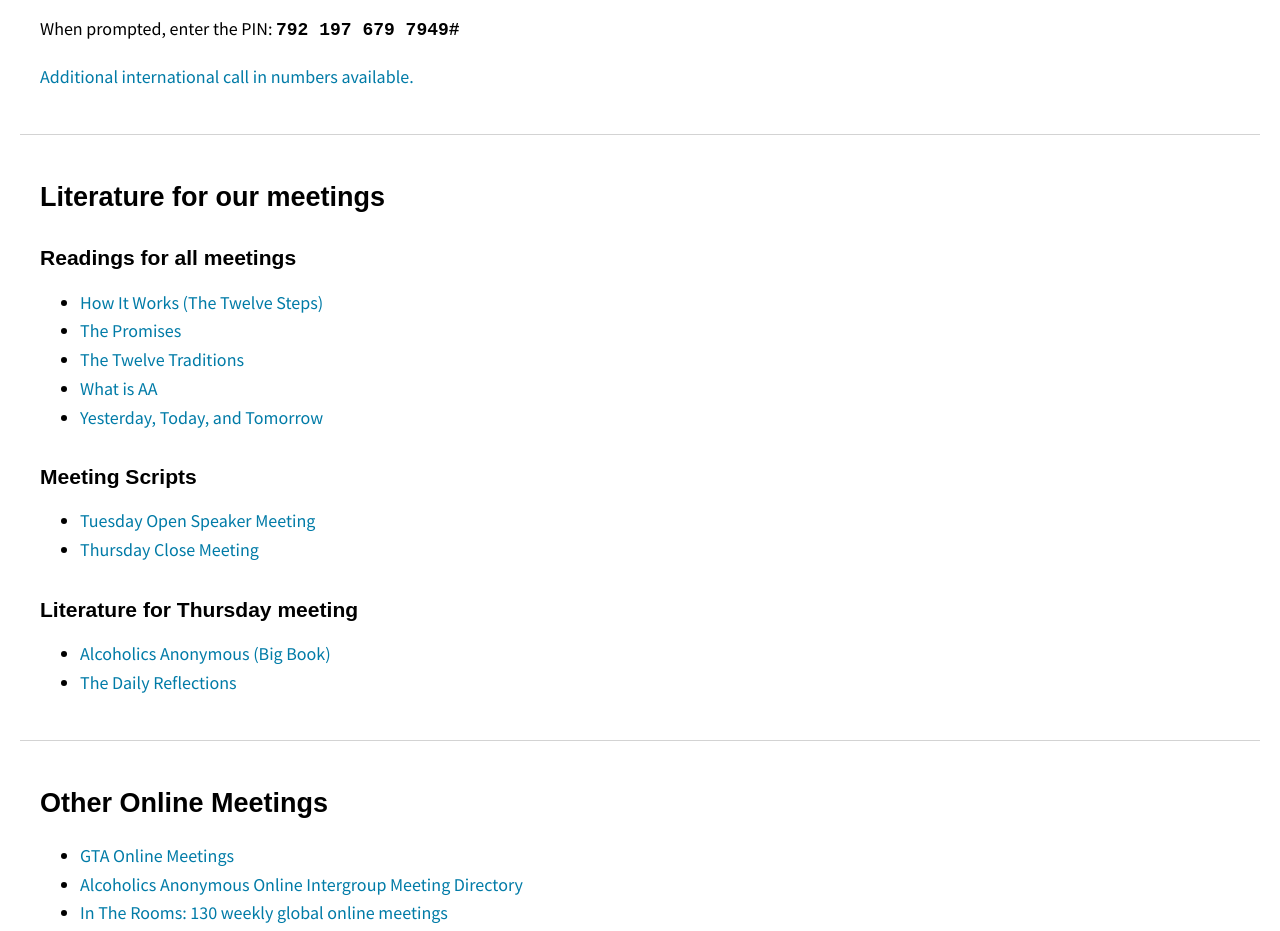
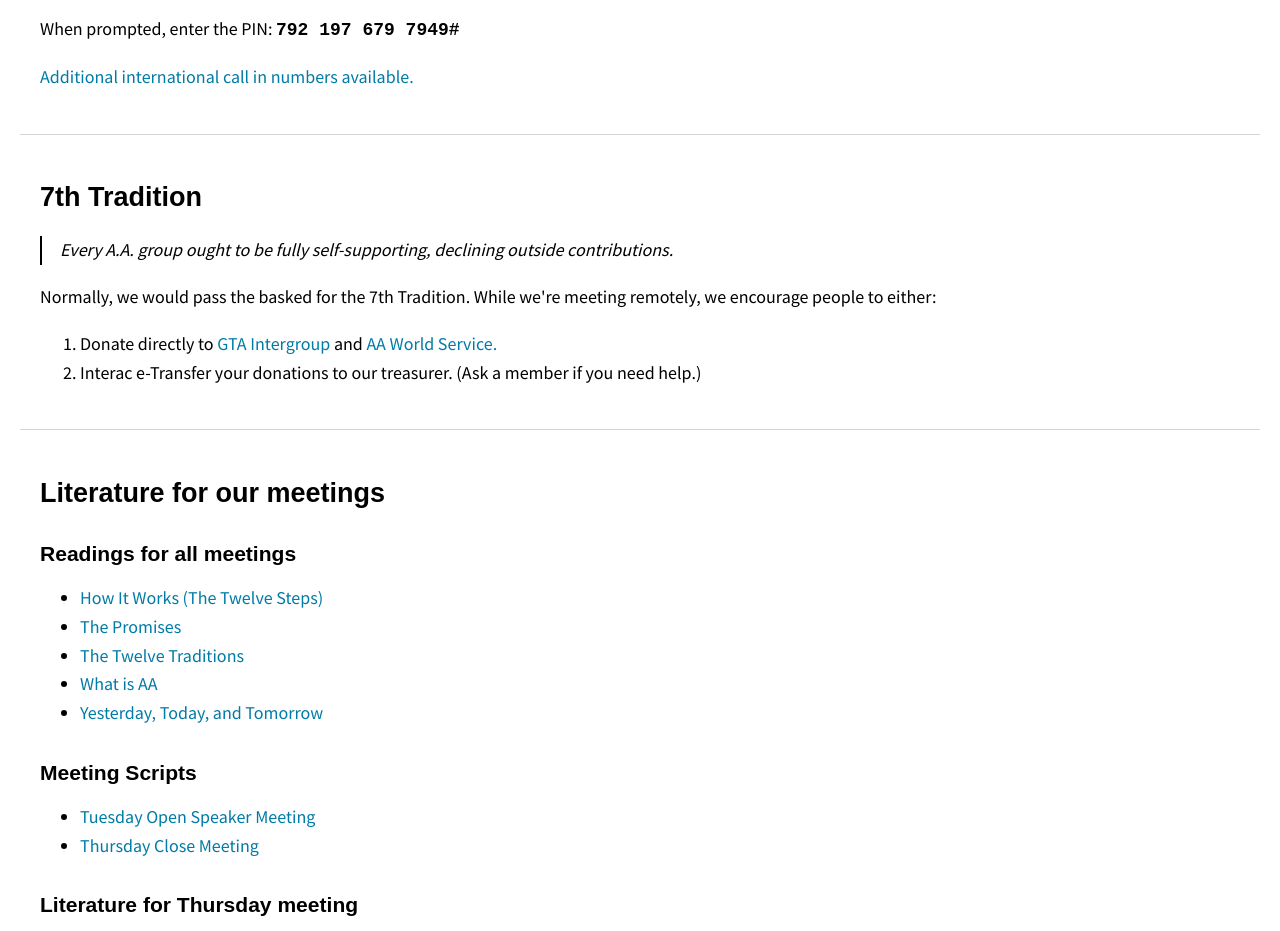
Before and after one commit to their-sober-press/mountroyalyork.com, a plain HTML site: page index.html in a window 1280 px wide. Shown: the part 1100-2031 px from the top of the page. Drawn offline with Linux system fonts and the light colour scheme; a web font is replaced by a local one.

Commit message:
Add 7th Tradition information

```diff
--- a/index.html
+++ b/index.html
@@ -58,6 +58,19 @@
 
     a:hover {
       text-decoration: underline;
+    }
+
+    blockquote {
+      border-left-width: 2px;
+      border-left-color: black;
+      border-left-style: solid;
+      display: block;
+      margin-block-start: 1em;
+      margin-block-end: 1em;
+      margin-inline-start: 0px;
+      margin-inline-end: 0px;
+      padding-left: 1em;
+      font-style: italic;
     }
 
     strong,
@@ -160,6 +173,23 @@
         <a href="https://meet.google.com/tel/rfh-aypd-ybu">Additional international call in numbers available.</a>
       </p>
     </section>
+    <section id="seventh-tradition">
+      <h2>7th Tradition</h2>
+      <blockquote>Every A.A. group ought to be fully self-supporting, declining outside contributions.</blockquote>
+      <p>
+        Normally, we would pass the basked for the 7th Tradition. While we're meeting remotely, we encourage people
+        to either:
+        <ol>
+          <li>
+            Donate directly to <a href="https://www.aatoronto.org/about/7th-tradition/">GTA Intergroup</a> and
+            <a href="https://contribution.aa.org/">AA World Service.</a>
+          </li>
+          <li>
+            Interac e-Transfer your donations to our treasurer. (Ask a member if you need help.)
+          </li>
+        </ol>
+      </p>
+    </section>
     <section id="literature">
       <h2>Literature for our meetings</h2>
       <h3>Readings for all meetings</h3>
```
